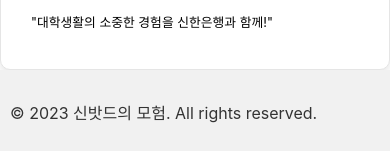
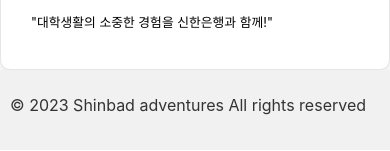
Before and after one commit to kimsungmin1011/Shinhan_-Ambassador, a React (Create React App) app: page / in a window 390 px wide. Shown: the part 773-924 px from the top of the page. Built offline with nearby package versions, Linux system fonts and the light colour scheme.

Commit message:
footer 스타일 수정

```diff
--- a/src/App.js
+++ b/src/App.js
@@ -11,10 +11,12 @@
 import Crime from './pages/crime';
 import Member from './pages/PersonPage';
 import GuestbookList from './pages/GuestbookList';
+import styles from './pages/style/HomePage.module.css';
 
 
 function App() {
   return (
+    <>
     <Router>
       <Header />
       <Routes>
@@ -37,6 +39,13 @@
         <Route path="/activity/4" element={<Activity4 />} /> {/* Activity 라우트를 추가합니다. */}
       </Routes>
     </Router>
+    <footer className={styles.footer}>
+        <div className={styles['footer-content']}>
+          <p>© 2023 Shinbad adventures All rights reserved</p>
+          {/* Add any additional footer content here */}
+        </div>
+      </footer>
+    </>
   );
 }
 
--- a/src/pages/HomePage.js
+++ b/src/pages/HomePage.js
@@ -77,12 +77,6 @@
           {/* ... 작업 버튼 (수정, 삭제 등) */}
         </div>
       </div>
-      <footer className={styles.footer}>
-        <div className={styles['footer-content']}>
-          <p>© 2023 신밧드의 모험. All rights reserved.</p>
-          {/* Add any additional footer content here */}
-        </div>
-      </footer>
     </div>
   );
 }
--- a/src/pages/style/HomePage.module.css
+++ b/src/pages/style/HomePage.module.css
@@ -116,4 +116,17 @@
   .text-content {
     padding: 20px 30px;
   }
+  .footer {
+    padding: 15px 0; /* Reduced padding for smaller screens */
+  }
+
+  .footer-content {
+    flex-direction: column; /* Stack content vertically on small screens */
+    align-items: flex-start; /* Align items to the start */
+  }
+
+  .footer-content p {
+    margin-bottom: 10px; /* Add space between paragraphs */
+    text-align: left; /* Align text to the left */
+  }
 }
```
